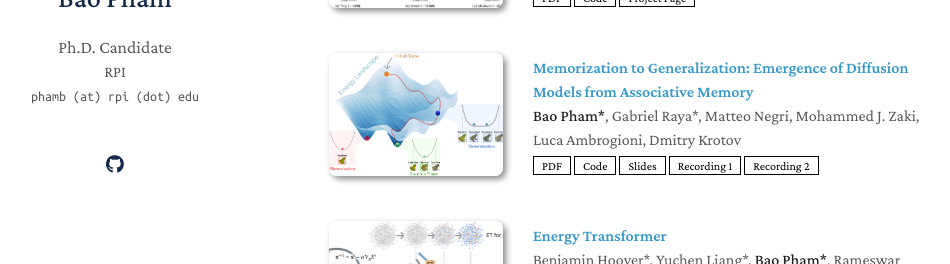
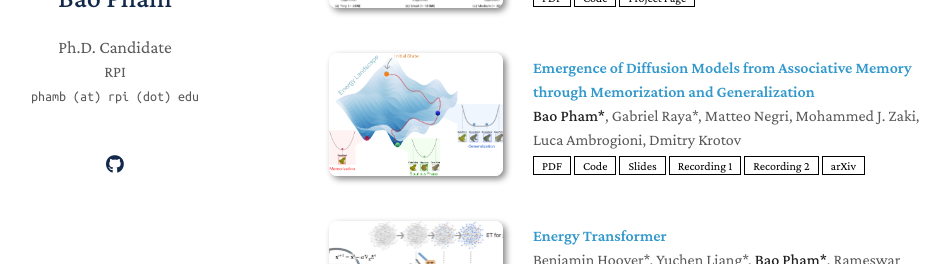
Before and after one commit to Lemon-cmd/Lemon-cmd.github.io, a Jekyll site: the page built from index.md, in a window 1280 px wide and 900 px high, scrolled down 604 px, cut to the strip 230-494 px from the top of the window. Shown: the whole strip, without its empty margins (161-1111 px from the left). Built offline with Jekyll 4.4.1, drawn with Linux system fonts in a browser that asks for light colours; a style sheet for code colours, icons or effects is not loaded.

```diff
--- a/_data/publications.yml
+++ b/_data/publications.yml
@@ -13,10 +13,11 @@ main:
     code: https://github.com/Lemon-cmd/Associative-Memory-and-Language-Diffusion
     image: /assets/img/teaser_imgs/tweet_fig_1.png
 
-  - title: "Memorization to Generalization: Emergence of Diffusion Models from Associative Memory"
+  - title: "Emergence of Diffusion Models from Associative Memory through Memorization and Generalization"
     authors: <strong>Bao Pham*</strong>, Gabriel Raya*, Matteo Negri, Mohammed J. Zaki, Luca Ambrogioni, Dmitry Krotov
-    pdf: https://arxiv.org/abs/2505.21777
+    pdf: https://www.nature.com/articles/s41467-026-78727-y
     code: https://github.com/Lemon-cmd/Diffusion-Models-and-Associative-Memory
+    others: <a href="https://arxiv.org/abs/2505.21777" class="btn btn-sm z-depth-0" role="button" target="_blank" style="font-size:12px;">arXiv</a>
     slides: https://sites.google.com/view/aspen2026/talks-slides
     talk_1: https://neurips.cc/virtual/2024/107925
     talk_2: https://iclr.cc/virtual/2025/33414
```
Also changed, not shown: 2 other files.
